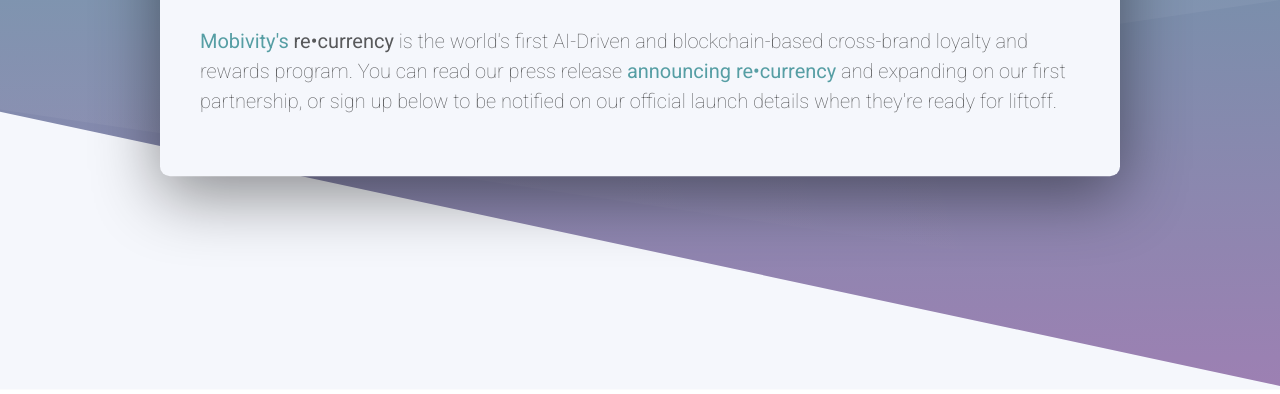
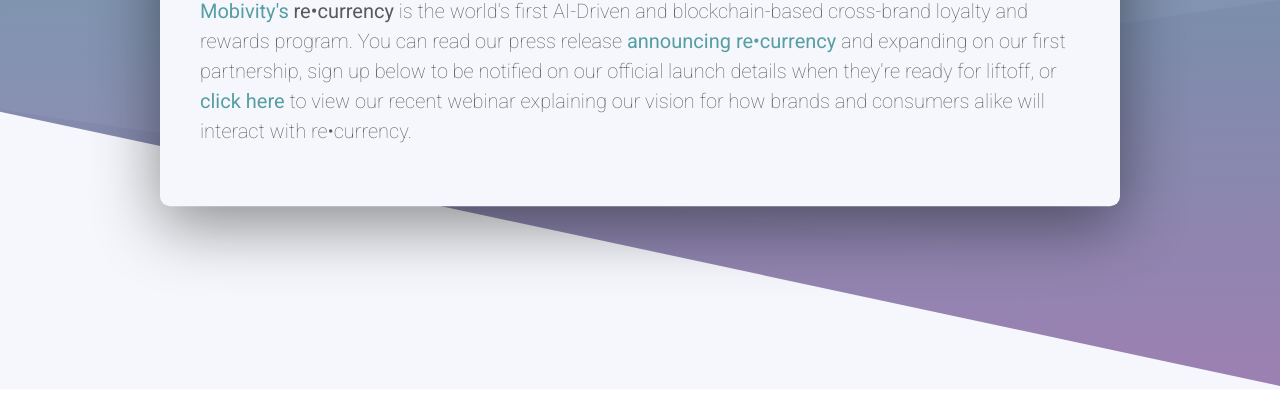
Before and after one commit to mobivity-marketing/merit, a website: page index.html in a window 1280 px wide. Shown: the part 406-800 px from the top of the page. Drawn offline with nearby package versions, Linux system fonts and the light colour scheme; a script that the page names is missing.

Commit message:
Added re•currency webinar link to landing page.

```diff
--- a/index.html
+++ b/index.html
@@ -19,7 +19,7 @@
 
 		<div class="container main">
       <img class="logo" src="dist/images/logo.svg" alt="re•currency">
-      <p><a href="https://mobivity.com/" target="_blank" class="linkHover">Mobivity's</a> <span>re•currency</span> is the world's first AI-Driven and blockchain-based cross-brand loyalty and rewards program. You can read our press release <a href="https://finance.yahoo.com/news/mobivity-announces-launch-currency-schedules-130000262.html" target="_blank" class="linkHover">announcing re•currency</a> and expanding on our first partnership, or sign up below to be notified on our official launch details when they're ready for liftoff.</p>
+      <p><a href="https://mobivity.com/" target="_blank" class="linkHover">Mobivity's</a> <span>re•currency</span> is the world's first AI-Driven and blockchain-based cross-brand loyalty and rewards program. You can read our press release <a href="https://finance.yahoo.com/news/mobivity-announces-launch-currency-schedules-130000262.html" target="_blank" class="linkHover">announcing re•currency</a> and expanding on our first partnership, sign up below to be notified on our official launch details when they're ready for liftoff, or <a href="https://register.gotowebinar.com/register/2733110317697487618" target="_blank" class="linkHover">click here</a> to view our recent webinar explaining our vision for how brands and consumers alike will interact with re•currency.</p>
 
 
       <!--[if lte IE 8]>
```
